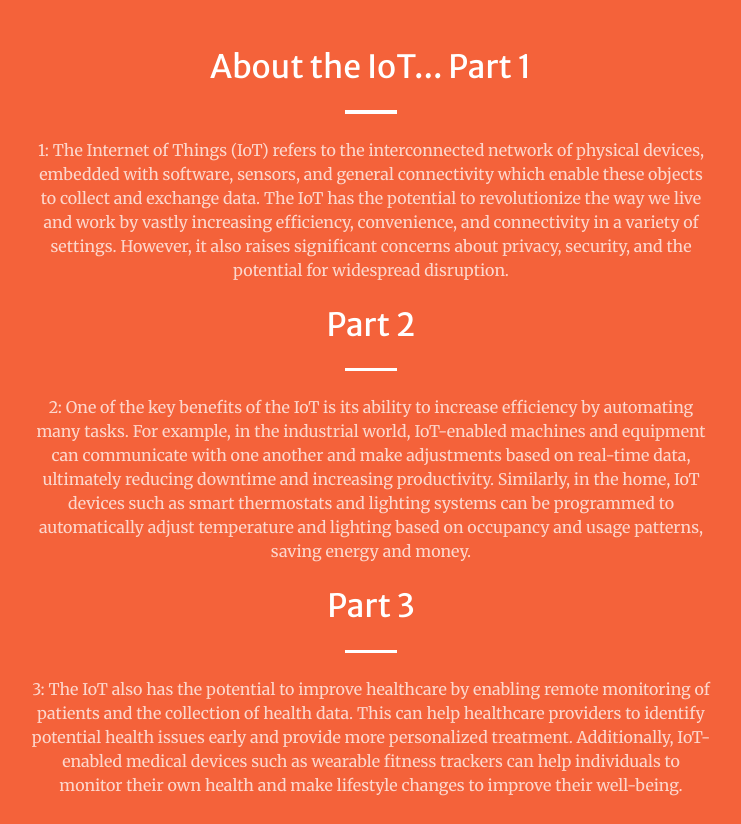
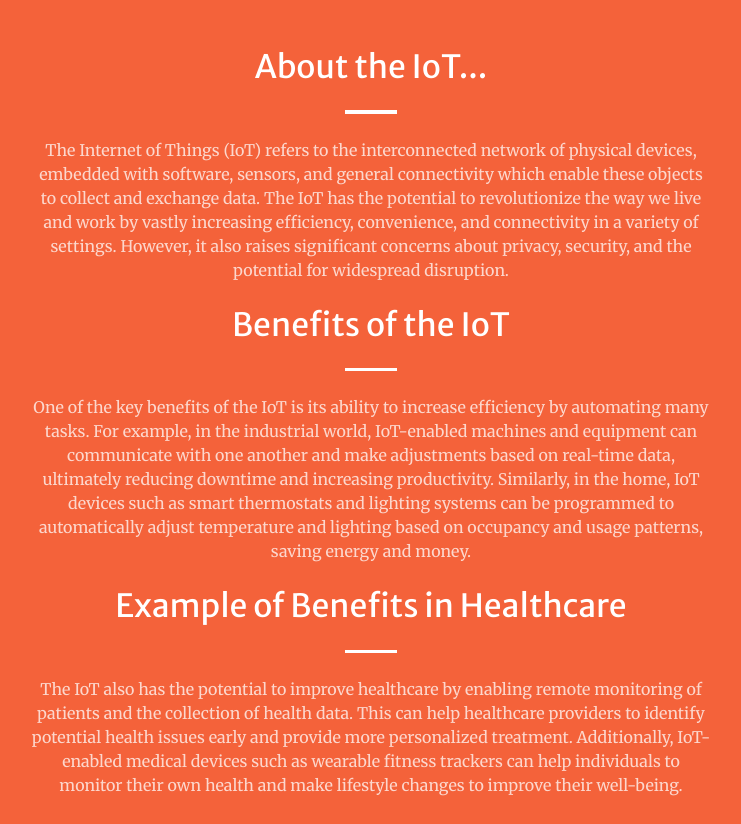
Before and after one commit to jlim04/creative-gh-boostrap, a plain HTML site: page index.html in a window 1280 px wide. Shown: the part 1600-2424 px from the top of the page, without its empty margins (269-1010 px from the left). Drawn offline with nearby package versions, Linux system fonts and the light colour scheme.

Commit message:
final final

```diff
--- a/index.html
+++ b/index.html
@@ -62,10 +62,10 @@
         <div class="container px-4 px-lg-5">
             <div class="row gx-4 gx-lg-5 justify-content-center">
                 <div class="col-lg-8 text-center">
-                    <h2 class="text-white mt-0">About the IoT... Part 1</h2>
+                    <h2 class="text-white mt-0">About the IoT...</h2>
                     <hr class="divider divider-light" />
                     <p class="text-white-75 mb-4">
-                        1: The Internet of Things (IoT) refers to the interconnected network of physical devices,
+                        The Internet of Things (IoT) refers to the interconnected network of physical devices,
                         embedded with software, sensors, and general connectivity which enable these objects to collect
                         and exchange data. The IoT has the potential to revolutionize the way we live and work by vastly
                         increasing efficiency, convenience, and connectivity in a variety of settings. However, it also
@@ -79,10 +79,10 @@
         <div class="container px-4 px-lg-5">
             <div class="row gx-4 gx-lg-5 justify-content-center">
                 <div class="col-lg-8 text-center">
-                    <h2 class="text-white mt-0">Part 2</h2>
+                    <h2 class="text-white mt-0">Benefits of the IoT</h2>
                     <hr class="divider divider-light" />
                     <p class="text-white-75 mb-4">
-                        2: One of the key benefits of the IoT is its ability to increase efficiency by automating many
+                        One of the key benefits of the IoT is its ability to increase efficiency by automating many
                         tasks. For example, in the industrial world, IoT-enabled machines and equipment can communicate
                         with one another and make adjustments based on real-time data, ultimately reducing downtime and
                         increasing productivity. Similarly, in the home, IoT devices such as smart thermostats and
@@ -95,10 +95,10 @@
         <div class="container px-4 px-lg-5">
             <div class="row gx-4 gx-lg-5 justify-content-center">
                 <div class="col-lg-8 text-center">
-                    <h2 class="text-white mt-0">Part 3</h2>
+                    <h2 class="text-white mt-0">Example of Benefits in Healthcare</h2>
                     <hr class="divider divider-light" />
                     <p class="text-white-75 mb-4">
-                        3: The IoT also has the potential to improve healthcare by enabling remote monitoring of
+                        The IoT also has the potential to improve healthcare by enabling remote monitoring of
                         patients and the collection of health data. This can help healthcare providers to identify
                         potential health issues early and provide more personalized treatment. Additionally, IoT-enabled
                         medical devices such as wearable fitness trackers can help individuals to monitor their own
@@ -112,10 +112,10 @@
         <div class="container px-4 px-lg-5">
             <div class="row gx-4 gx-lg-5 justify-content-center">
                 <div class="col-lg-8 text-center">
-                    <h2 class="text-white mt-0">Part 4</h2>
+                    <h2 class="text-white mt-0">Potential Risks</h2>
                     <hr class="divider divider-light" />
                     <p class="text-white-75 mb-4">
-                        4: One of the main concerns about the IoT is the potential for widespread disruption. The IoT is
+                        One of the main concerns about the IoT is the potential for widespread disruption. The IoT is
                         projected to continue growing in the future decades, with the number of connected devices
                         expected to reach billions by 2025. This growth is expected to come from increased adoption in
                         various industries such as healthcare, manufacturing, transportation, and smart cities, as well
@@ -132,10 +132,10 @@
         <div class="container px-4 px-lg-5">
             <div class="row gx-4 gx-lg-5 justify-content-center">
                 <div class="col-lg-8 text-center">
-                    <h2 class="text-white mt-0">Part 5</h2>
+                    <h2 class="text-white mt-0">Conclusion</h2>
                     <hr class="divider divider-light" />
                     <p class="text-white-75 mb-4">
-                        5: In conclusion, The IoT has the potential to revolutionize the way we live and work by
+                        In conclusion, The IoT has the potential to revolutionize the way we live and work by
                         increasing efficiency, convenience, and connectivity, but it also raises significant concerns
                         about privacy, security, and the potential for widespread disruption. With the IoT being
                         projected to continue to grow and expand with an increasing number of devices being connected to
```
